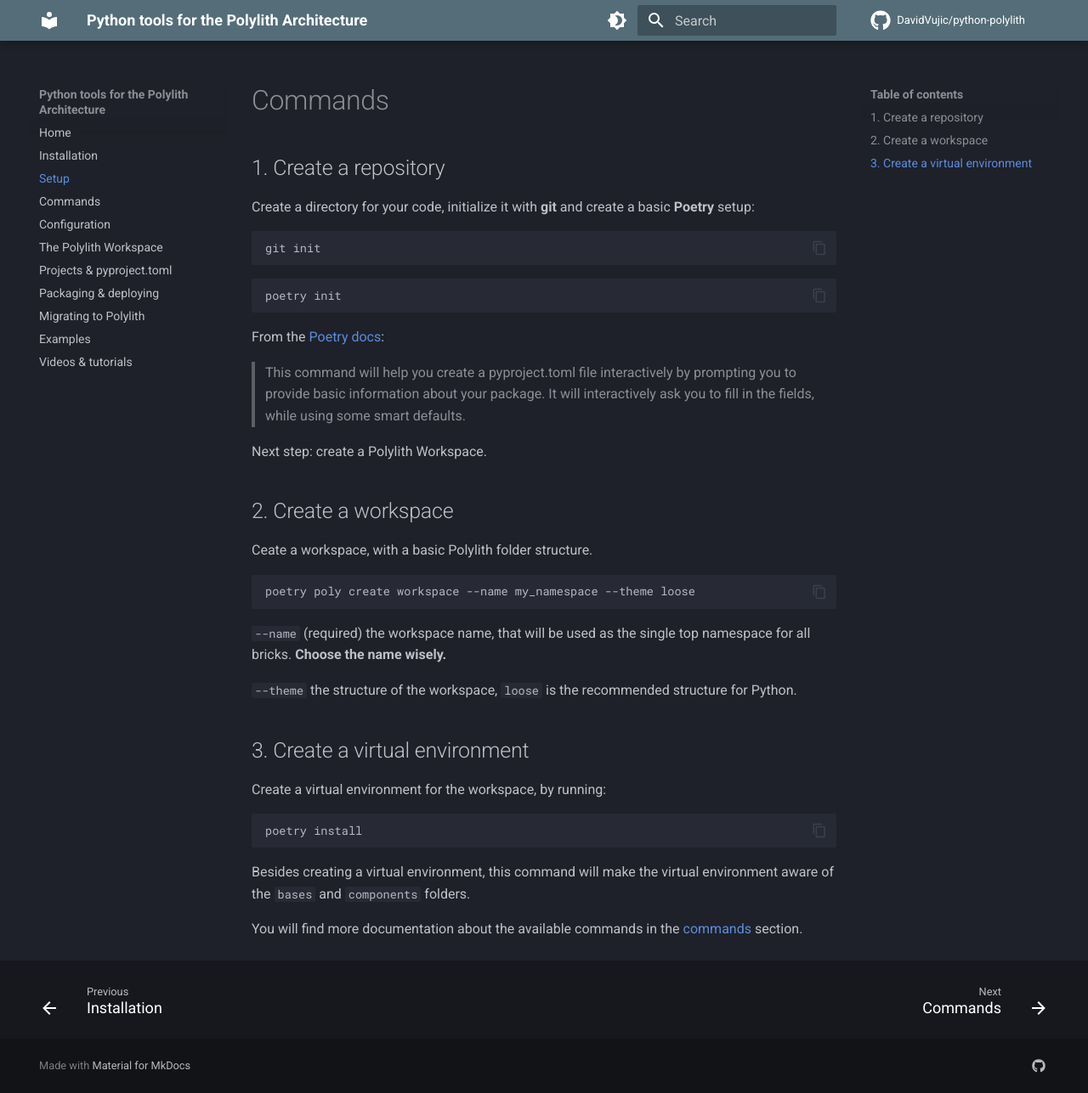
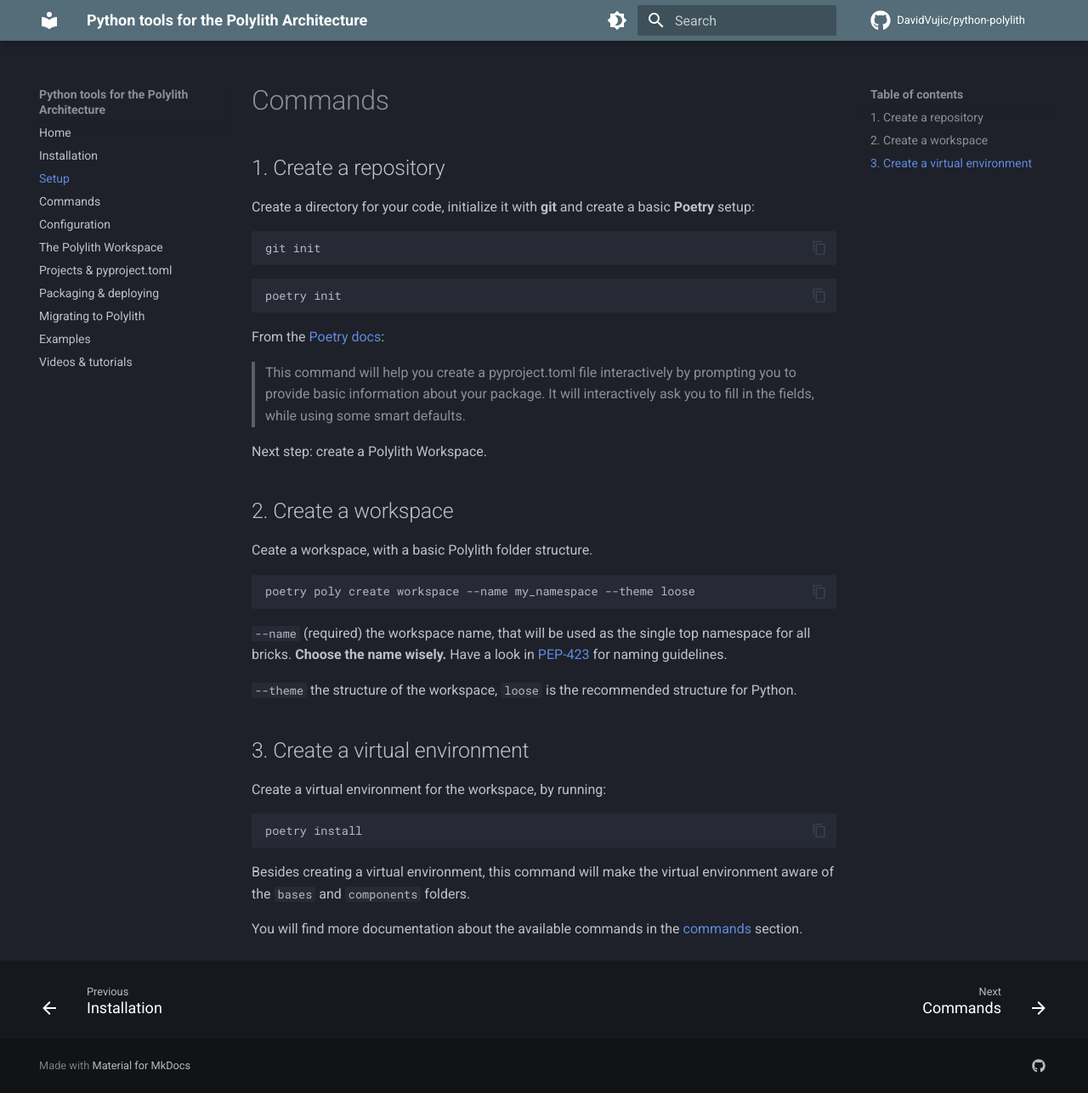
Before and after one commit to DavidVujic/python-polylith-docs, an MkDocs documentation site: the page built from docs/setup.md, in a window 1280 px wide and 1287 px high. Shown: the whole window at 85% size. Built offline with MkDocs 1.6.1 and Material for MkDocs 9.7.7, drawn with Linux system fonts in a browser that asks for light colours; comment, search, counter and statistics services are not loaded.

Commit message:
add more detailed docs about naming guidelines for the Polyith top namespace

````diff
--- a/docs/setup.md
+++ b/docs/setup.md
@@ -25,7 +25,7 @@
 ```
 
 `--name` (required) the workspace name, that will be used as the single top namespace for all bricks.
-__Choose the name wisely.__
+__Choose the name wisely.__ Have a look in [PEP-423](https://peps.python.org/pep-0423/#respect-ownership) for naming guidelines.
 
 `--theme` the structure of the workspace, `loose` is the recommended structure for Python.
 
````
Also changed, not shown: docs/commands.md (+1 -0 lines).
